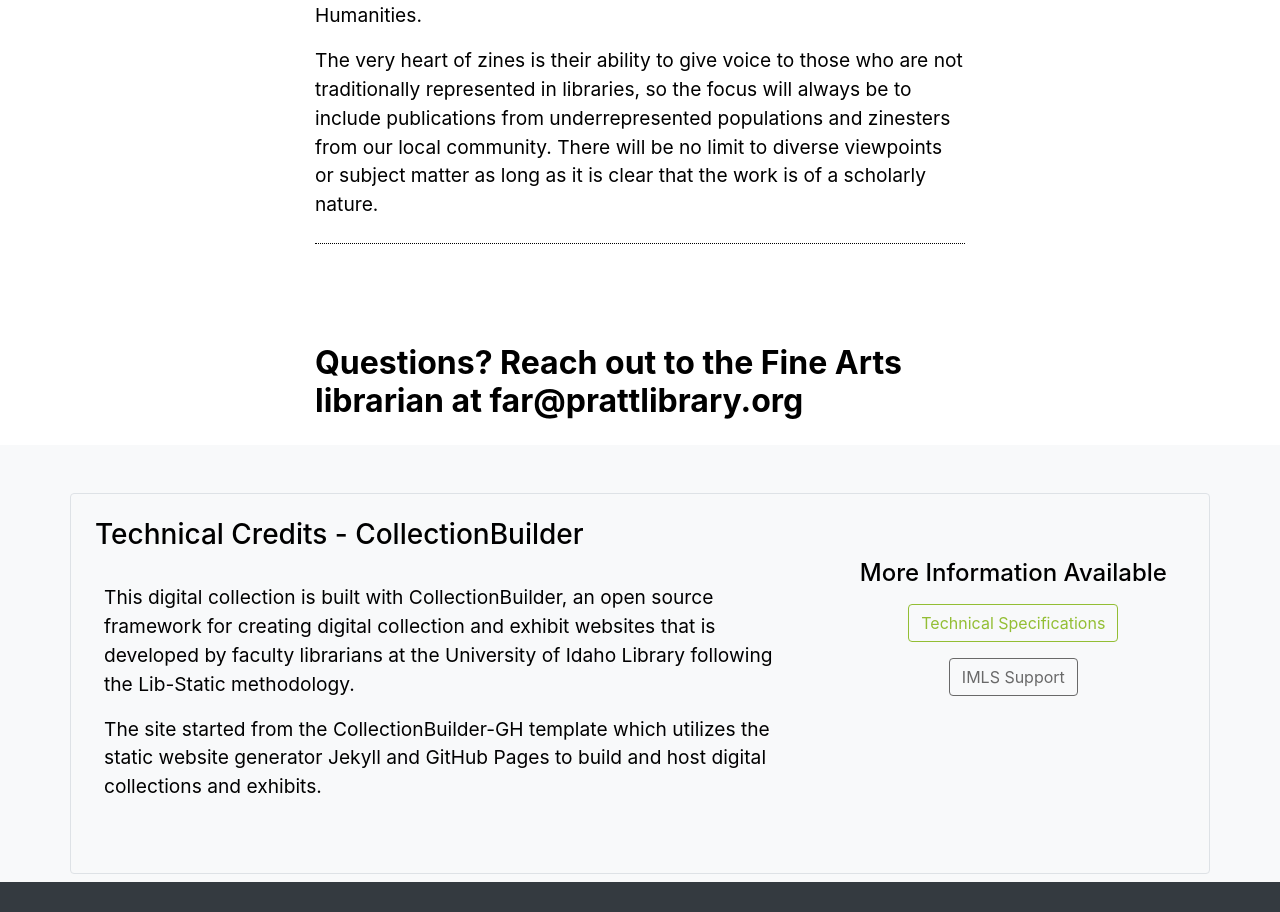
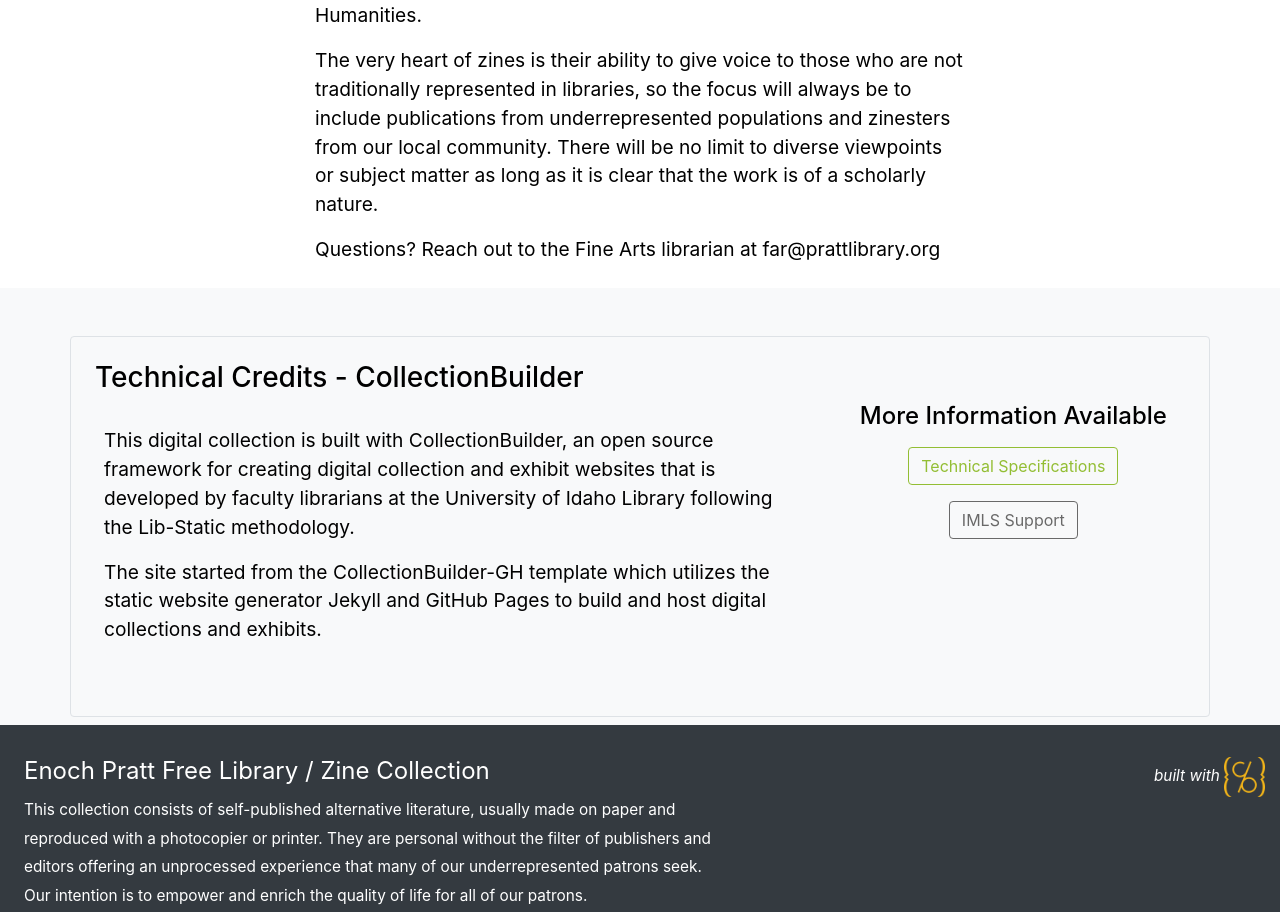
Before and after one commit to HRKerner/Collection-Builder, a Jekyll site: the page built from pages/about.md, in a window 1280 px wide. Shown: the part 777-1689 px from the top of the page. Built offline with Jekyll 4.4.1, drawn with Linux system fonts in a browser that asks for light colours.

```diff
--- a/pages/about.md
+++ b/pages/about.md
@@ -17,4 +17,4 @@ Welcome to our growing collection! The majority of our zines are created by peop
 
 The very heart of zines is their ability to give voice to those who are not traditionally represented in libraries, so the focus will always be to include publications from underrepresented populations and zinesters from our local community. There will be no limit to diverse viewpoints or subject matter as long as it is clear that the work is of a scholarly nature.
 
-## Questions? Reach out to the Fine Arts librarian at far@prattlibrary.org
+Questions? Reach out to the Fine Arts librarian at far@prattlibrary.org
```
